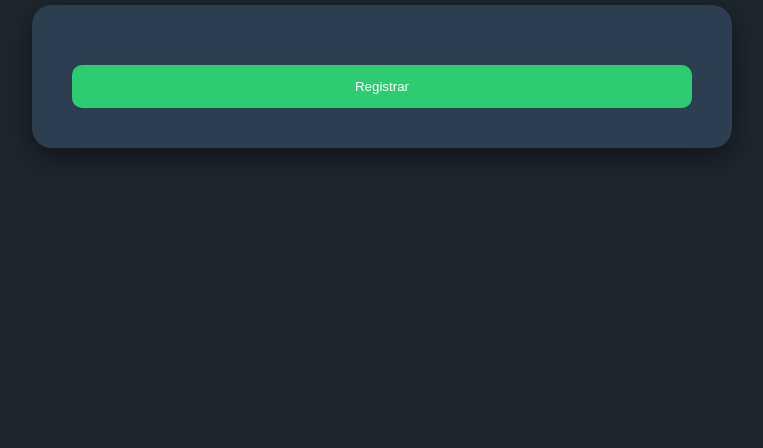
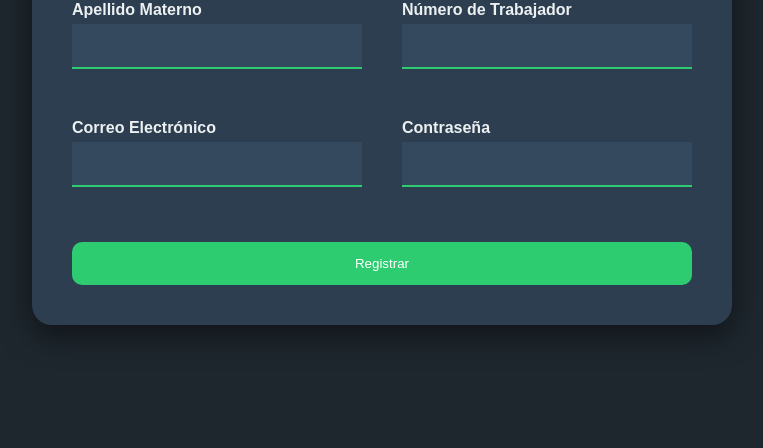
Before and after one commit to AlexanderggFI/IS2026-2-Sistema-de-Practicas-de-Campo, a plain HTML site: page pages/registro.html in a window 1280 px wide. Shown: the part 352-800 px from the top of the page, without its empty margins (258-1021 px from the left). Drawn offline with nearby package versions, Linux system fonts and the light colour scheme.

Commit message:
Cambios en placeholders

```diff
--- a/css/style.css
+++ b/css/style.css
@@ -136,7 +136,7 @@ a{
 }
 
 #contenedorInputsRegistro .entradaTexto {
-    margin-bottom: 15px;
+    margin-bottom: 35px;
 }
 
 #btnCerrarSesion{
--- a/js/script_registro.js
+++ b/js/script_registro.js
@@ -1,10 +1,10 @@
 const campos = [
-    { name: 'nombres', label: 'Nombre(s)', type: 'text' },
-    { name: 'apellidoP', label: 'Apellido Paterno', type: 'text' },
-    { name: 'apellidoM', label: 'Apellido Materno', type: 'text' },
-    { name: 'numTrabajador', label: 'Número de Trabajador', type: 'number' },
-    { name: 'email', label: 'Correo Electrónico', type: 'email' },
-    { name: 'password', label: 'Contraseña', type: 'password' }
+    { name: 'nombres', label: 'Nombre(s)', type: 'text', placeholder: 'ej. Carlos Alberto' },
+    { name: 'apellidoP', label: 'Apellido Paterno', type: 'text', placeholder: 'ej. González' },
+    { name: 'apellidoM', label: 'Apellido Materno', type: 'text', placeholder: 'ej. Rodríguez' },
+    { name: 'numTrabajador', label: 'Número de Trabajador', type: 'number', placeholder: 'ej. 324367035' },
+    { name: 'email', label: 'Correo Electrónico', type: 'email', placeholder: 'ej. carlosalberto@gmail.com' },
+    { name: 'password', label: 'Contraseña', type: 'password', placeholder: 'Mínimo 8 caracteres' }
 ];
 
 const contenedor = document.getElementById('contenedorInputsRegistro');
--- a/pages/registro.html
+++ b/pages/registro.html
@@ -10,7 +10,7 @@
 <body>
     <h1>Registro</h1>
     <form id="formularioRegistro">
-        <div id="contenedorInputs">
+        <div id="contenedorInputsRegistro">
 
         </div>
         <button type = "button" id="btnIngresar">Registrar</button>
```
